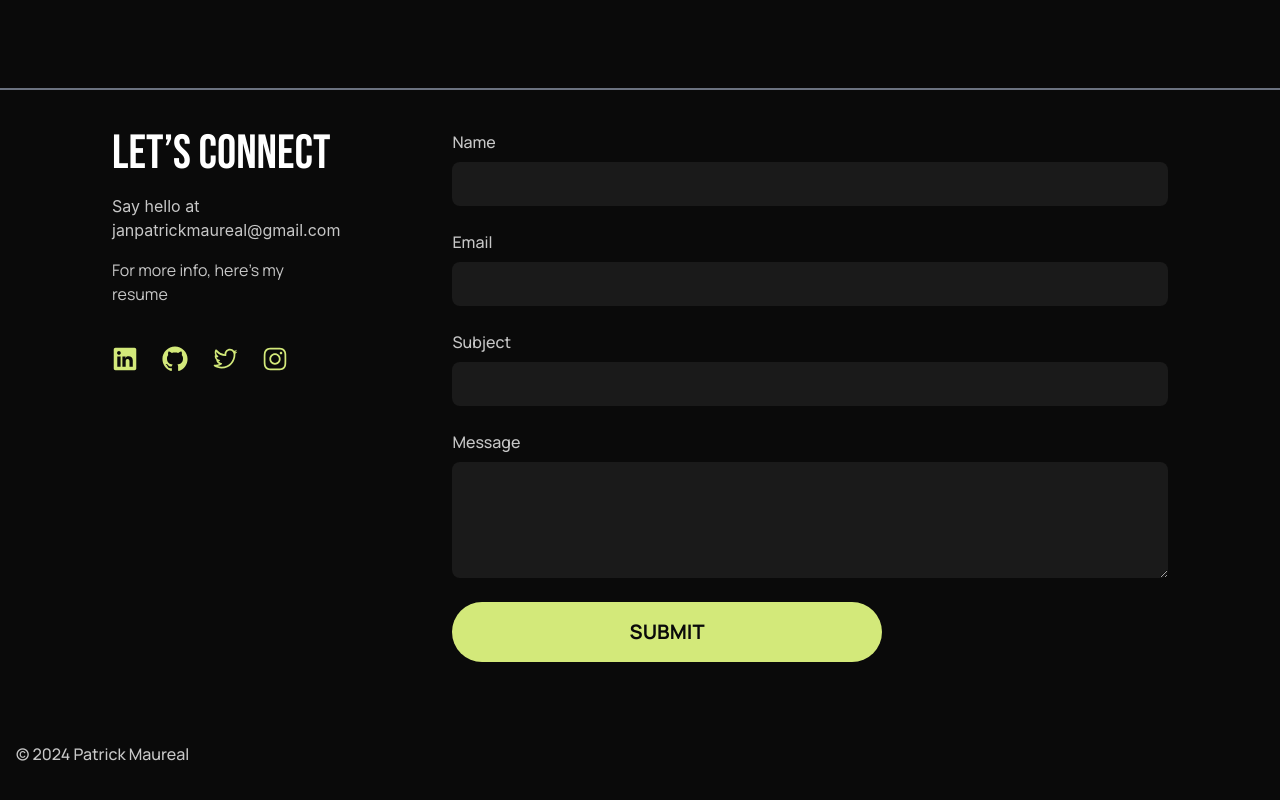
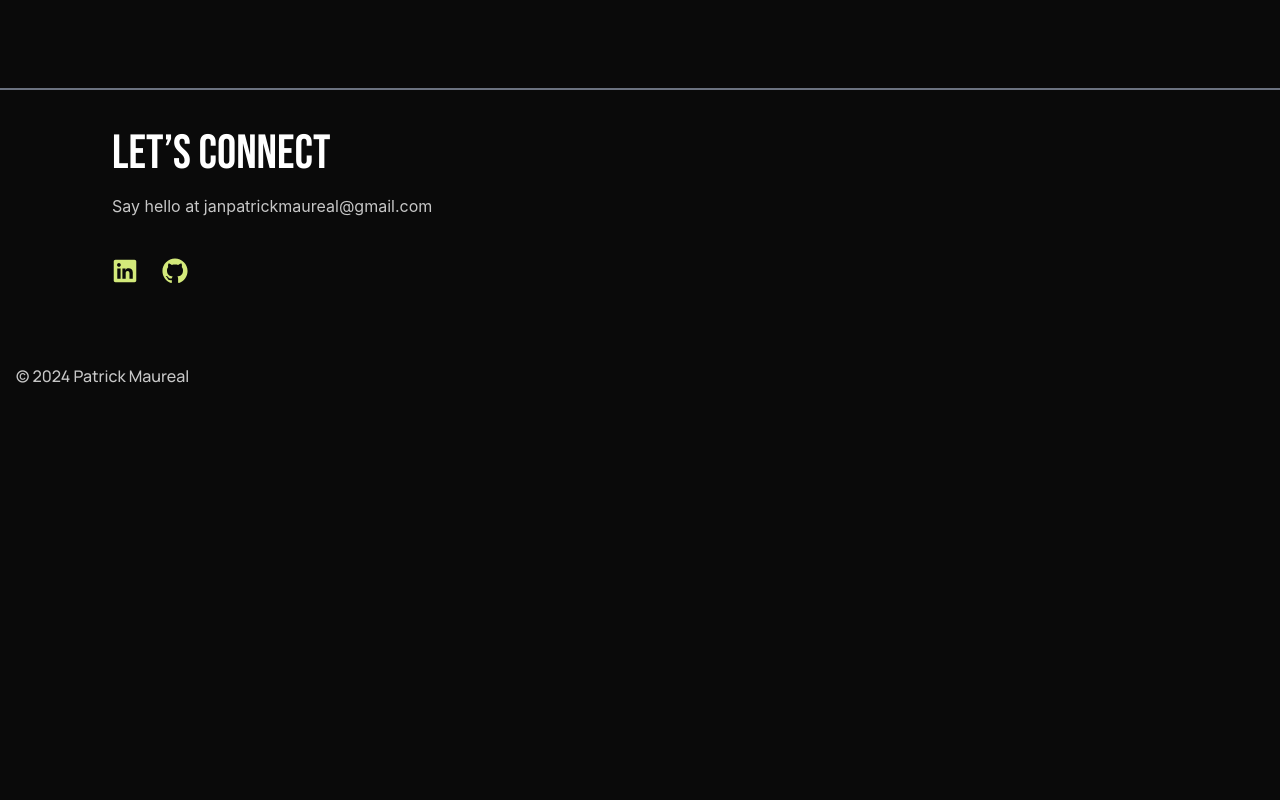
Before and after one commit to patrickMaureal/portfolio, a React (Vite) app: page / in a window 1280 px wide. Shown: the part 3759-4559 px from the top of the page. After the commit the page ends 4187 px from the top, so only its background shows below. Built offline with nearby package versions, Linux system fonts and the light colour scheme.

Commit message:
update contact layout

```diff
--- a/src/components/sections/contact/Contact.tsx
+++ b/src/components/sections/contact/Contact.tsx
@@ -1,5 +1,4 @@
-import { GitHubLogoIcon, InstagramLogoIcon, LinkedInLogoIcon, TwitterLogoIcon } from "@radix-ui/react-icons"
-import ContactForm from "../../ui/ContactForm"
+import { GitHubLogoIcon, LinkedInLogoIcon } from "@radix-ui/react-icons"
 
 const Contact = () => {
 	return (
@@ -12,19 +11,12 @@ const Contact = () => {
 					<p className="text-subtitle">
 						Say hello at janpatrickmaureal@gmail.com
 					</p>
-					<p className="text-subtitle font-manrope text-base font-normal">
-					For more info, here’s my resume
-					</p>
 				</div>
 				<div className="flex flex-row space-x-6 text-primary">
 					<LinkedInLogoIcon height={26} width={26} />
 					<GitHubLogoIcon height={26} width={26} />
-					<TwitterLogoIcon height={26} width={26} />
-					<InstagramLogoIcon height={26} width={26} />
 				</div>
 			</div>
-
-			<ContactForm />
 		</div>
 	)
 }
```
